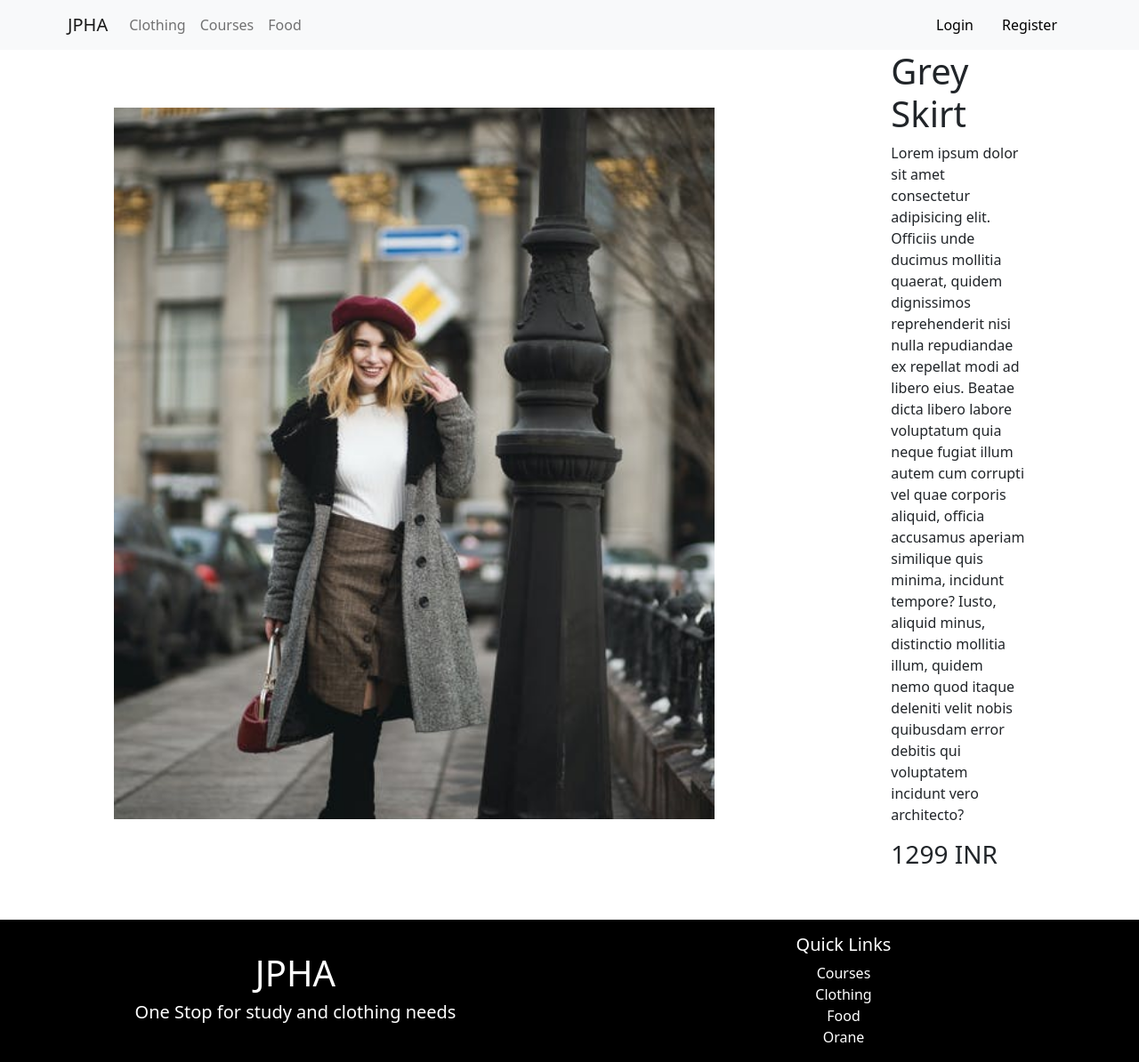
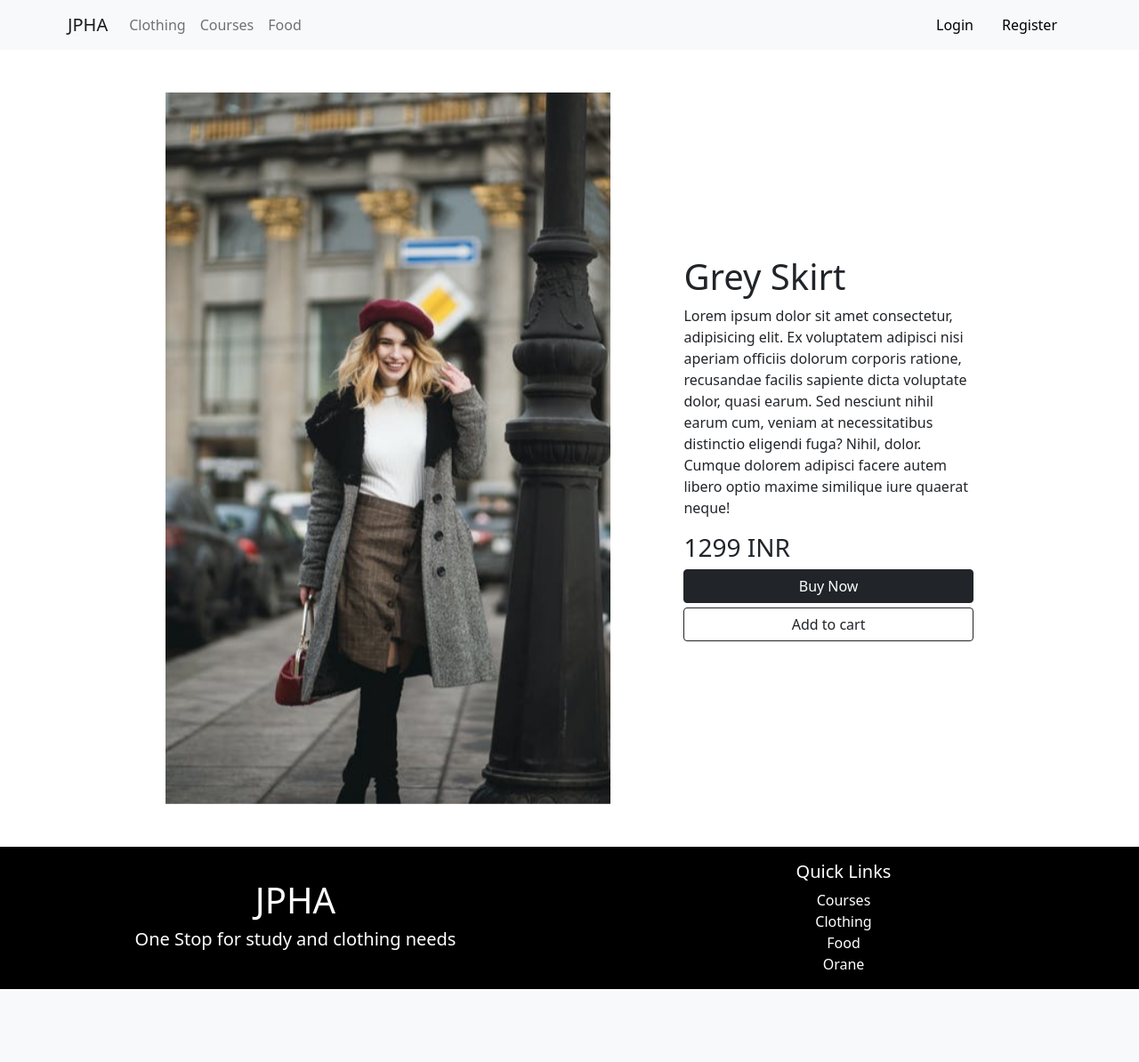
Before and after one commit to frost-head/Ecommerce-Site, a Flask app: page /cloth in a window 1280 px wide. Shown: the whole page at 89% size. After the commit the page ends 1112 px from the top, so only its background shows below. Run offline with Flask 2, Linux system fonts and the light colour scheme.

Commit message:
added a carsoule to cloth page

```diff
--- a/static/style.css
+++ b/static/style.css
@@ -125,17 +125,13 @@ form{
     display: flex;
     flex-direction: row;
     align-items: center;
-    justify-content: space-between;
-    align-content: space-between;
+    justify-content: space-evenly;
+    align-content: space-evenly;
     flex-wrap: wrap;
 }
 
 .clothimage{
-    flex: 1;
-    width: 120px;
+    width: 600px;
     height: 800px;
     object-fit: cover;
 }
-
-.clothdetails{
-    flex: 1;}
--- a/templates/Clothpage.html
+++ b/templates/Clothpage.html
@@ -7,16 +7,34 @@
 {% endblock %}
 
 {% block body %}
+<br>
+<br>
 <div class="clothdiv row">
-    <img src="/static/whatsNew1.jpeg" class="clothimage col-md-8" alt="">
-    <div class="clothdetails col-md-2">
+    <div class="col-md-6">
+
+    <div id="carouselExampleIndicators" class="carousel  slide" data-bs-ride="carousel">
+        <div class="carousel-inner">
+          <div class="carousel-item active">
+            <img src="/static/whatsNew1.jpeg" class="clothimage" alt="">
+          </div>
+          <div class="carousel-item">
+            <img src="/static/whatsNew2.jpeg" class="clothimage" alt="">
+          </div>
+          <div class="carousel-item">
+            <img src="/static/whatsNew3.jpeg" class="clothimage" alt="">
+          </div>
+        </div>
+
+      </div>
+    </div>
+    <div class="clothdetails col-md-4">
         <h1>Grey Skirt</h1>
         <p>
-            Lorem ipsum dolor sit amet consectetur adipisicing elit. Officiis unde ducimus mollitia quaerat, quidem dignissimos reprehenderit nisi nulla repudiandae ex repellat modi ad libero eius. Beatae dicta libero labore voluptatum quia neque fugiat illum autem cum corrupti vel quae corporis aliquid, officia accusamus aperiam similique quis minima, incidunt tempore? Iusto, aliquid minus, distinctio mollitia illum, quidem nemo quod itaque deleniti velit nobis quibusdam error debitis qui voluptatem incidunt vero architecto?
-
+            Lorem ipsum dolor sit amet consectetur, adipisicing elit. Ex voluptatem adipisci nisi aperiam officiis dolorum corporis ratione, recusandae facilis sapiente dicta voluptate dolor, quasi earum. Sed nesciunt nihil earum cum, veniam at necessitatibus distinctio eligendi fuga? Nihil, dolor. Cumque dolorem adipisci facere autem libero optio maxime similique iure quaerat neque!
         </p>
         <h3>1299 INR</h3>
-
+        <a href="#" class="btn btn-dark" style="width: 100%;">Buy Now</a>
+        <a href='#' class="btn btn-outline-dark" style="width: 100%; margin-top: 5px;">Add to cart</a>
     </div>
 </div>
 {% endblock %}
```
